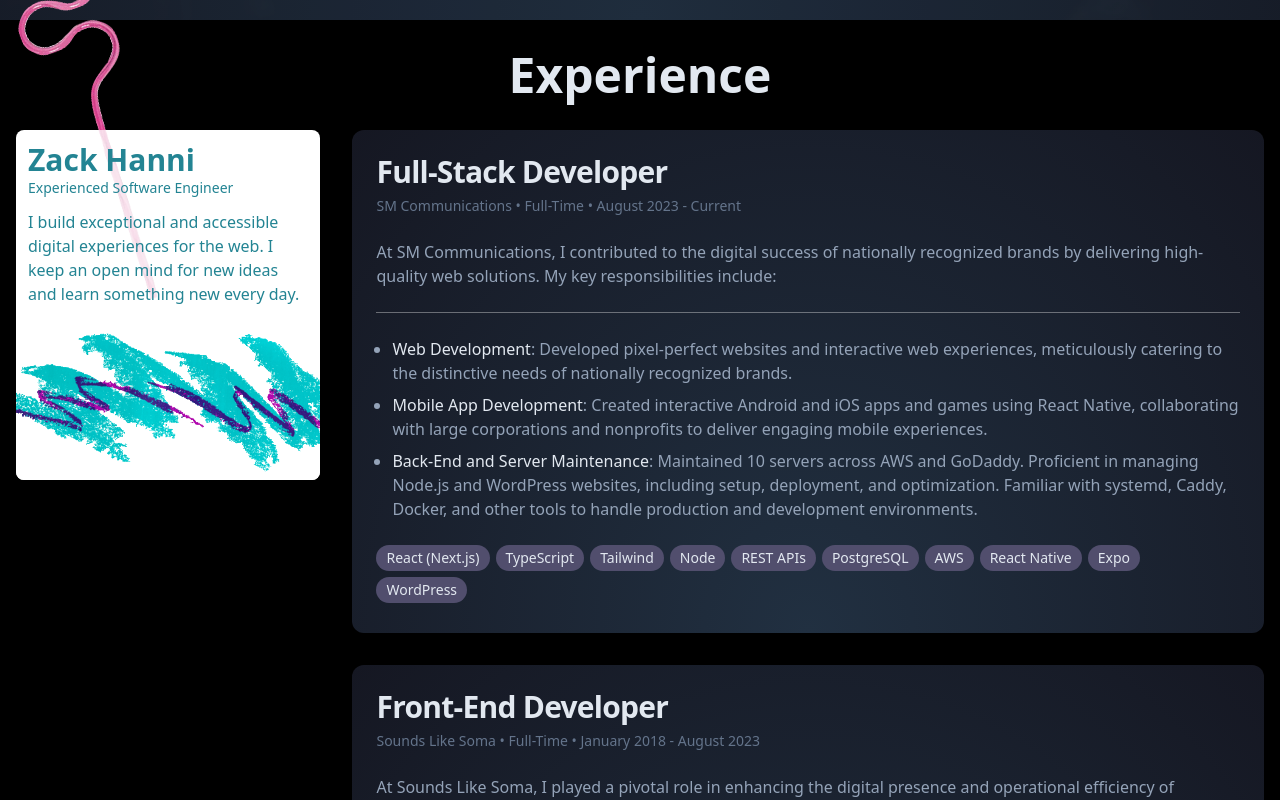
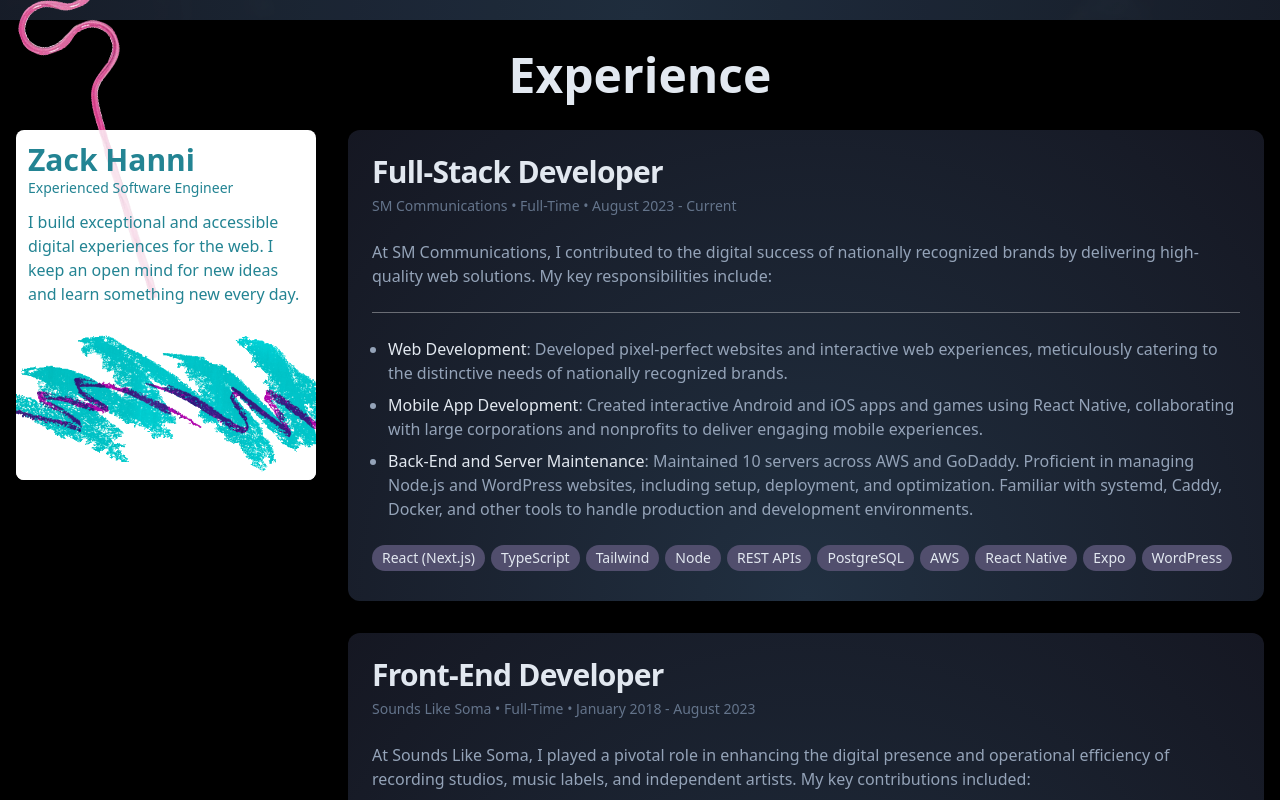
Before and after one commit to zackhanni/zachary.works, a Next.js app: page / in a window 1280 px wide. Shown: the part 780-1580 px from the top of the page. Built offline with nearby package versions, Linux system fonts and the light colour scheme.

Commit message:
adjusted floating card and experience block sizes

```diff
--- a/app/components/Experience.tsx
+++ b/app/components/Experience.tsx
@@ -31,7 +31,7 @@
 
         <div className="flex lg:space-x-8">
           <ZackFLoatingCard />
-          <div className="lg:w-[75%] space-y-8">
+          <div className="lg:max-w-[75%] space-y-8">
             {WorkData.map((job) => {
               return (
                 <WorkCard
--- a/app/components/ZackFloatingCard.tsx
+++ b/app/components/ZackFloatingCard.tsx
@@ -16,7 +16,7 @@
   return (
     <Tilt
       options={tiltOptions}
-      className="hidden lg:block w-1/4 text-[#238493] bg-white rounded-lg sticky top-[110px] h-fit z-10 min-h-[350px] px-3"
+      className="hidden lg:block max-w-1/4 max-w-[300px] text-[#238493] bg-white rounded-lg sticky top-[110px] h-fit z-10 min-h-[350px] px-3"
     >
       <div className="flex flex-col py-3 w-fit bg-white/80 rounded-lg">
         <h2 className="text-3xl font-bold m-0">Zack Hanni</h2>
```
